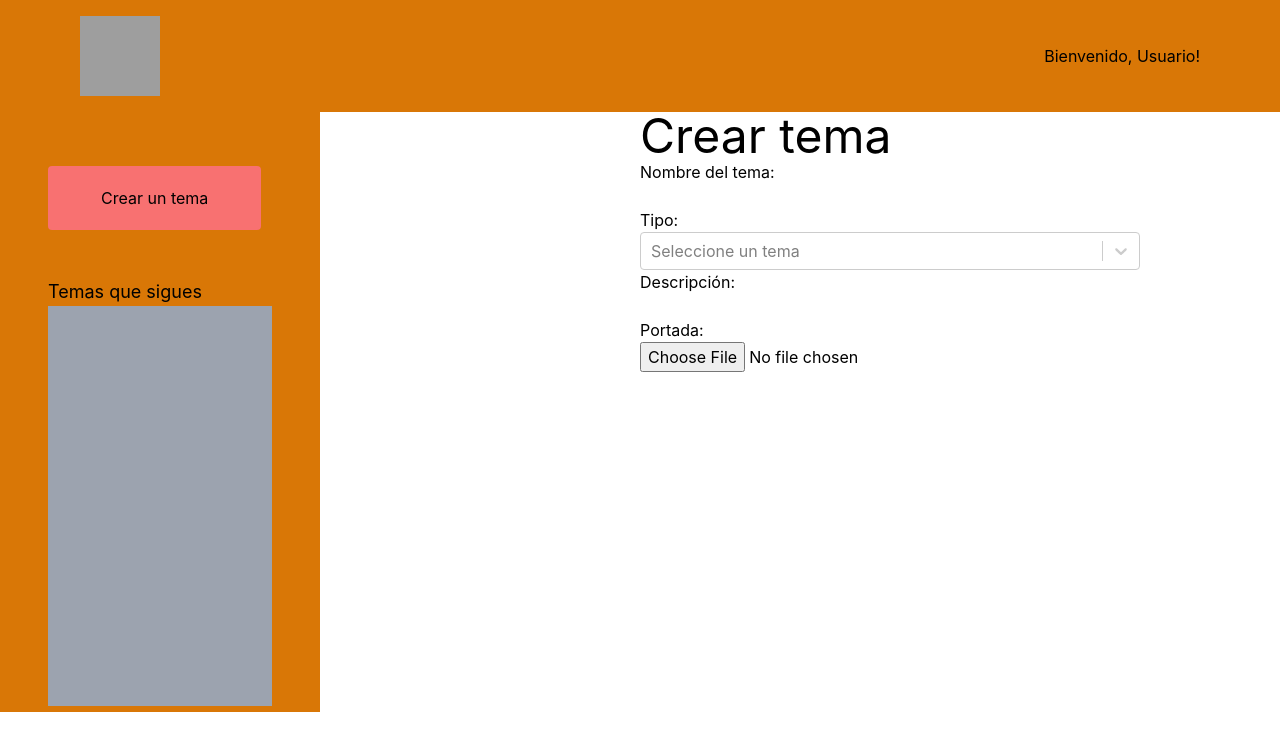
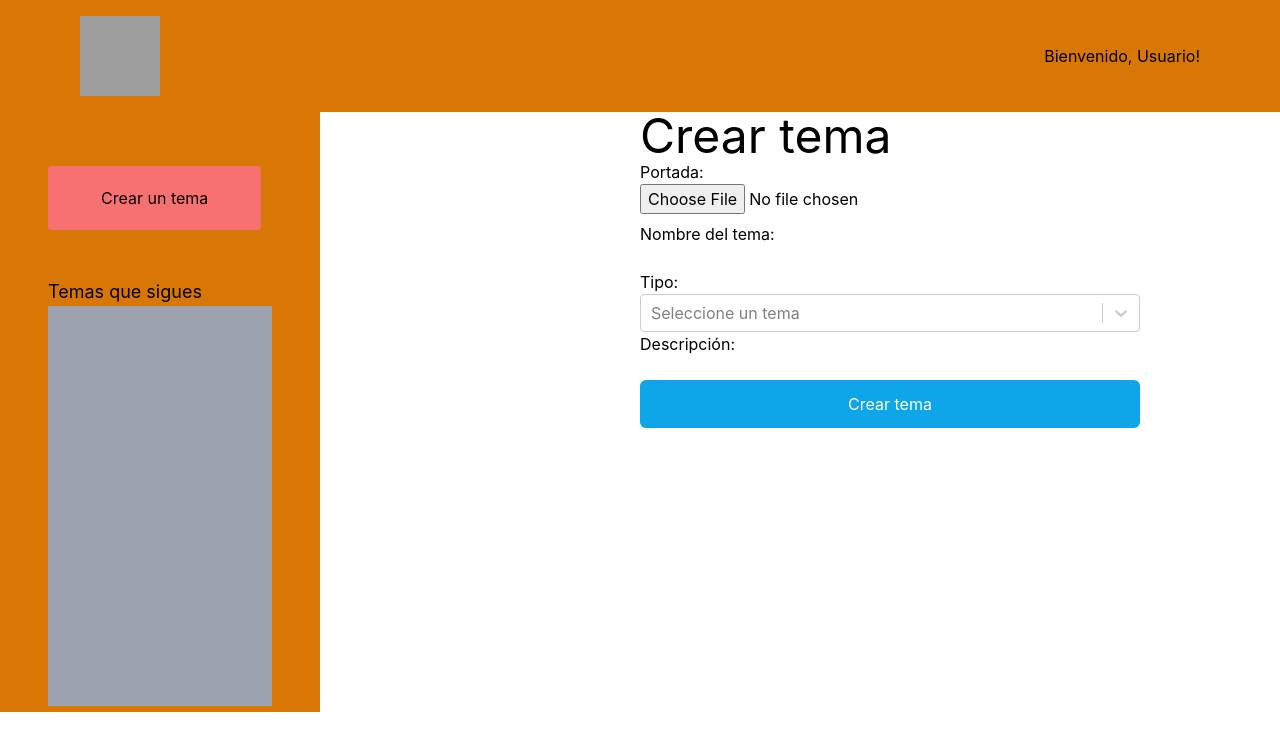
Before and after one commit to Josher29/ProyectoWeb, a React (Create React App) app in the folder proyecto-web/: page /new-theme in a window 1280 px wide. Shown: the top 750 px of the page. Built offline with nearby package versions, Linux system fonts and the light colour scheme; grey boxes are pictures that could not be loaded.

Commit message:
Added component form

```diff
--- /dev/null
+++ b/proyecto-web/src/Components/NewThemeForm/index.js
@@ -0,0 +1,68 @@
+import React, { useState } from "react";
+import Creatable, { useCreatable } from "react-select/creatable";
+
+const options = [
+    { value: "deportes", label: "Deporte" },
+    { value: "musica", label: "Música" }
+]
+
+function NewThemeForm() {
+
+    const [img, setImg] = useState();
+
+    const onImageChange = (e) => {
+        const [file] = e.target.files;
+        setImg(URL.createObjectURL(file));
+    };
+
+    return (
+            <div>
+                <p className="text-5xl">Crear tema</p>
+                <form>
+                    <div>
+                        <label>
+                            Portada:
+                            <div>
+                                <input type="file" onChange={onImageChange} />
+                                <img src={img} alt="" className= "scale-75 rounded-full block mt-2" />
+                            </div>
+                        </label>
+                    </div>
+                        <div>
+                        <label>
+                            Nombre del tema:
+                            <div>
+                                <input type="text" name="name" />
+                            </div>
+                        </label>
+                    </div>
+                    <div style={{ width: "500px" }}>
+                        <label>
+                            Tipo:
+                            <Creatable
+                                placeholder="Seleccione un tema"
+                                options={options} />
+                        </label>
+                    </div>
+                    <div>
+                        <label>
+                            Descripción:
+                            <div>
+                                <input type="text" name="Descripción" />
+                            </div>
+                        </label>
+                    </div>
+                    <div style={{ width: "500px" }}>
+                        <button
+                            className="h-[48px] w-full rounded-md bg-sky-500 text-white"
+                            onClick={() => {}}
+                        >
+                        Crear tema
+                        </button>
+                    </div>
+                </form>
+            </div>
+    );
+}
+
+export default NewThemeForm
--- a/proyecto-web/src/Pages/NewTheme/index.js
+++ b/proyecto-web/src/Pages/NewTheme/index.js
@@ -3,21 +3,10 @@ import React, { useState } from "react";
 import Creatable, { useCreatable } from "react-select/creatable";
 import SideBar from "../../Components/SideBar";
 import Header from "../../Components/Header";
+import NewThemeForm from "../../Components/NewThemeForm";
 
-const options = [
-    {value: "deportes", label: "Deporte"},
-    {value: "musica", label: "Música"}
-]
 
-export default function NewTheme(){
-
-    const [img, setImg] = useState();
-
-    const onImageChange = (e) => {
-      const [file] = e.target.files;
-      setImg(URL.createObjectURL(file));
-    };
-
+function NewTheme(){
     return(
     <>
     <div>
@@ -28,45 +17,11 @@ export default function NewTheme(){
             <SideBar />
         </div>
         <div>
-                <p className="text-5xl">Crear tema</p>
-                <form>
-                    <div>
-                        <label>
-                            Nombre del tema:
-                            <div>
-                                <input type="text" name="name"/>
-                            </div>
-                        </label>
-                    </div>
-                    <div style={{width:"500px"}}>
-                        <label>
-                            Tipo:
-                            <Creatable
-                            placeholder="Seleccione un tema"
-                            options={options} />
-                        </label>
-                    </div>
-                    <div>
-                        <label>
-                            Descripción:
-                            <div>
-                                <input type="text" name="Descripción"/>
-                            </div>
-                        </label>
-                    </div>
-                    <div>
-                        <label>
-                            Portada:
-                            <div>
-                                <input type="file" onChange={onImageChange}/>
-                                <img src={img} alt="" class="rounded-full block mt-2" />
-                            </div>
-                        </label>
-                    </div>
-                </form>
+            <NewThemeForm />
         </div>
     </div>
     </>
+    )
+}
 
-    );
-}
+export default NewTheme;
```
Lines whose indentation alone changed are shown as unchanged.
